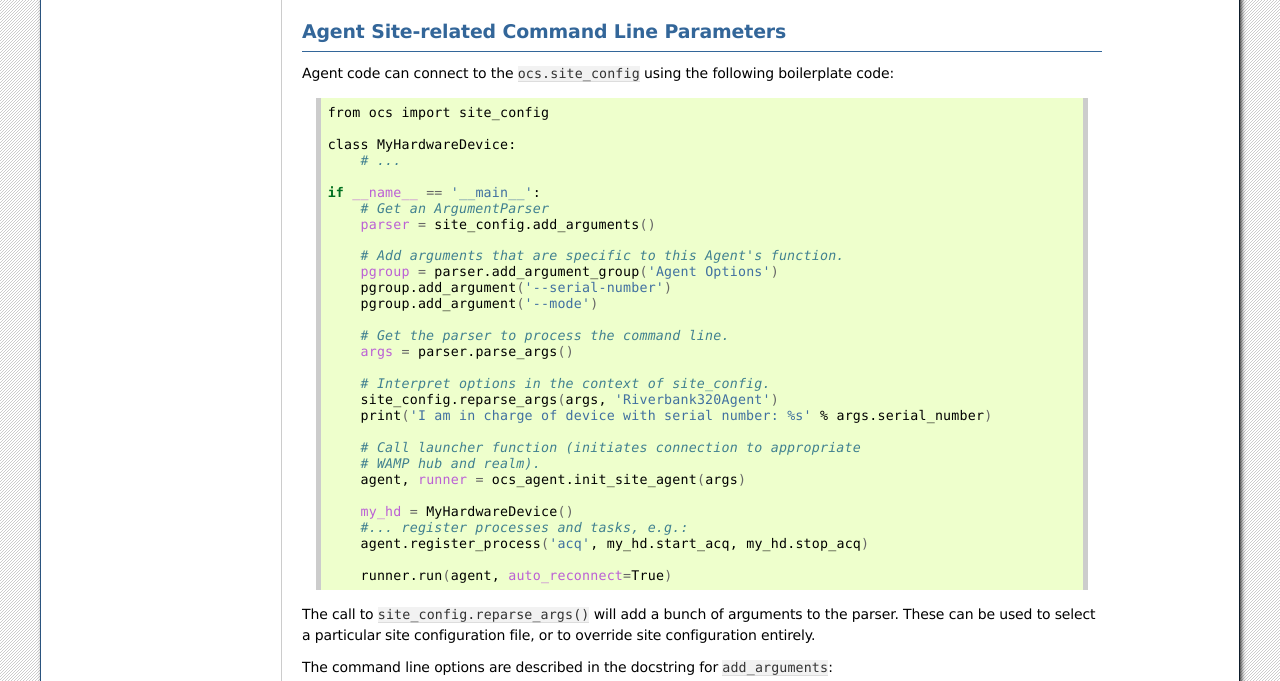
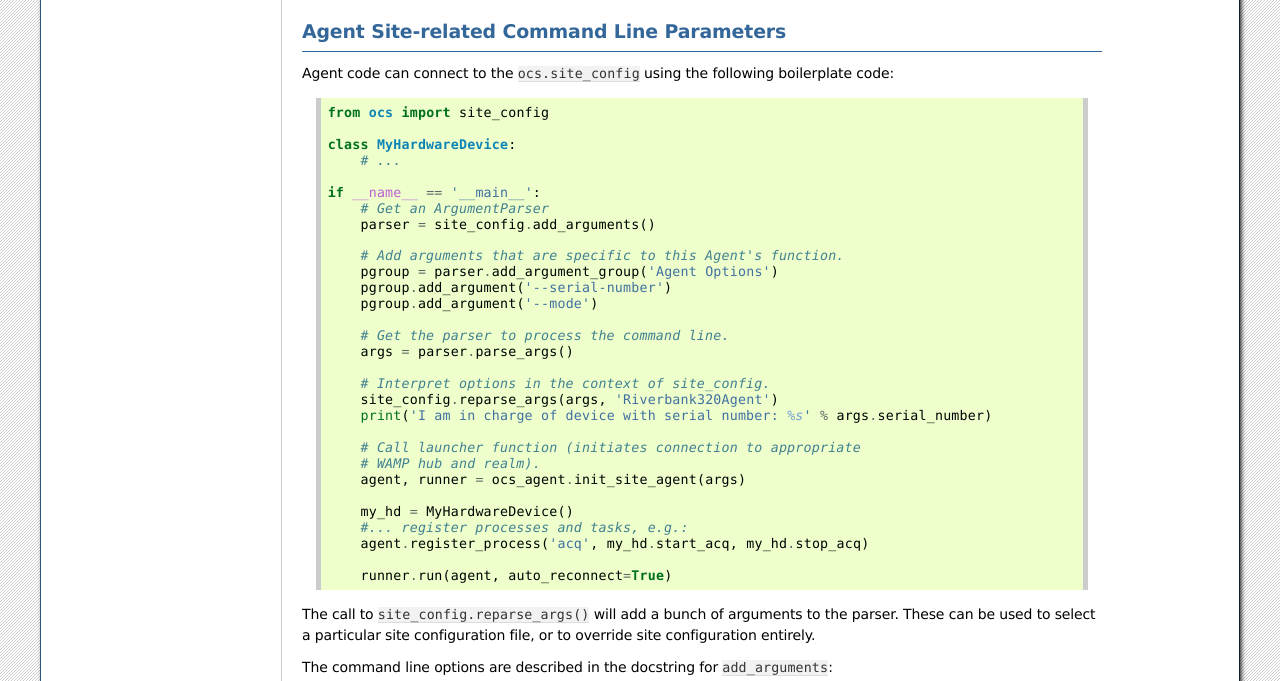
Before and after one commit to simonsobs/ocs, a Sphinx documentation site: the page built from docs/site_config.rst, in a window 1280 px wide and 900 px high, scrolled down 1864 px, cut to the strip 155-836 px from the top of the window. Built offline with Sphinx 7.4.7, drawn with Linux system fonts in a browser that asks for light colours; some of the changed text lies outside the part shown.

Commit message:
docs: Mark code-blocks for best highlighting.

```diff
--- a/docs/site_config.rst
+++ b/docs/site_config.rst
@@ -54,7 +54,9 @@
 configurations for each one.
 
 Here is an example of an SCF for a site with two hosts, and 4 agent
-instances (running two different classes of agent)::
+instances (running two different classes of agent):
+
+.. code-block:: yaml
 
   hub:
 
@@ -139,7 +141,9 @@
 ==========================================
 
 Agent code can connect to the ``ocs.site_config`` using the following
-boilerplate code::
+boilerplate code:
+
+.. code-block:: python
 
   from ocs import site_config
 
@@ -242,8 +246,9 @@
 
 
 The control client script might look something like this (see also
-river_ctrl.py in the examples)::
+river_ctrl.py in the examples):
 
+.. code-block:: python
 
   def my_script(app, pargs):
       from ocs import client_t
```
